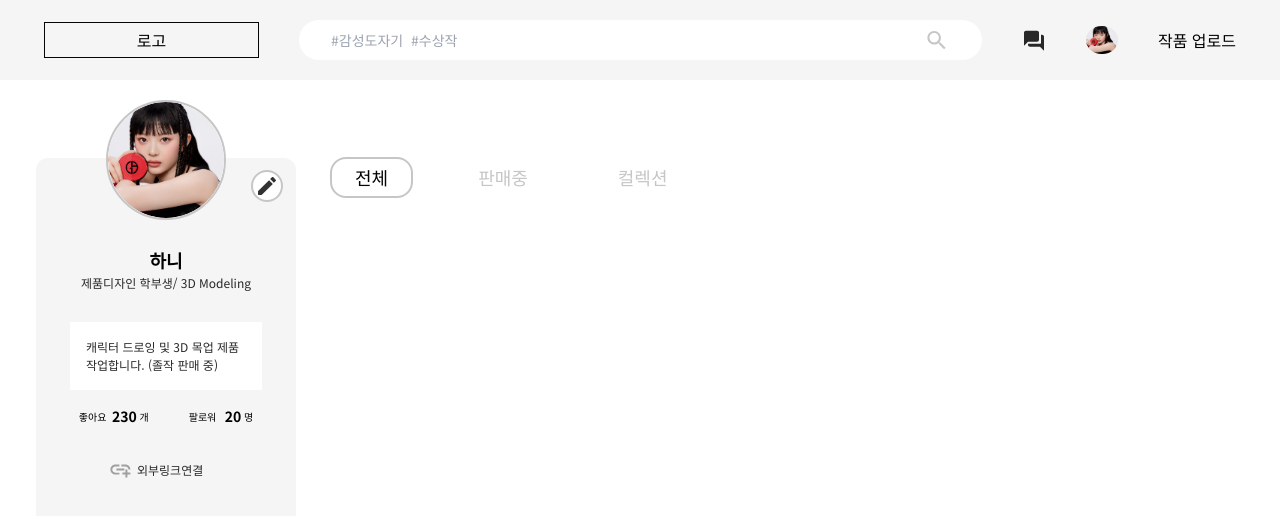
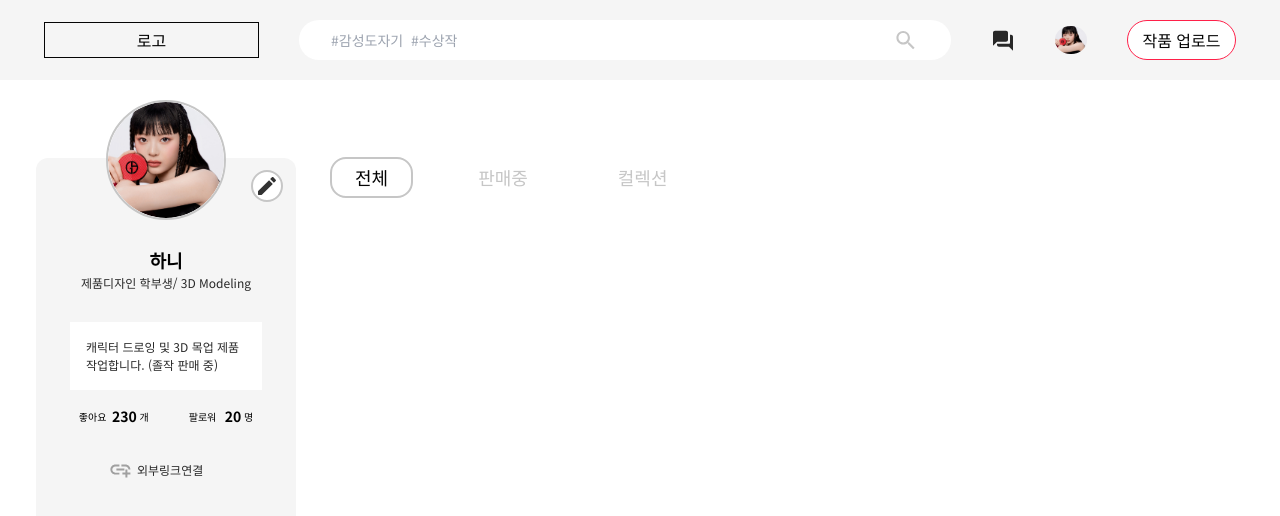
Before and after one commit to final-project-temporaryName/finalProject-FE, a Next.js app: page /mypage in a window 1280 px wide. Shown: the top 516 px of the page. Built offline with nearby package versions, Linux system fonts and the light colour scheme.

Commit message:
Refactor: 폴더별로 타입 분리 (관심사의 분리)

```diff
--- /dev/null
+++ b/src/components/NavBar/NavBar.types.ts
@@ -0,0 +1,13 @@
+import { StaticImageData } from 'next/image';
+
+// 프로필 이미지 클릭 시 나오는 드롭다운
+export interface ProfileImgDropDownProps {
+  userName: string;
+  profileImg: string | StaticImageData; // StaticImageData 타입은 추후 서버 연결되면 삭제 예정
+  major: string;
+}
+
+// 검색창
+export interface IForm {
+  query?: string;
+}
--- a/src/components/NavBar/NavigatorBox.tsx
+++ b/src/components/NavBar/NavigatorBox.tsx
@@ -23,11 +23,11 @@ function NavigatorBox() {
       {auth.isLogin && <ProfileImgDropDown userName={auth.userName} profileImg={auth.image} major={auth.major} />}
       {auth.isLogin ? (
         // 추후 작품 업로드 Link 수정 예정
-        <Button destination="/upload" style="primary-button nav-upload-button">
+        <Button destination="/upload" classname="primary-button nav-upload-button">
           작품 업로드
         </Button>
       ) : (
-        <Button destination="/login" style="primary-button nav-login-button">
+        <Button destination="/login" classname="primary-button nav-login-button">
           로그인
         </Button>
       )}
--- a/src/components/NavBar/ProfileImgDropDown.tsx
+++ b/src/components/NavBar/ProfileImgDropDown.tsx
@@ -2,19 +2,14 @@
 
 import useDropDown from '@/hooks/useDropDown';
 import useOnClickOutside from '@/hooks/useOnClickOutside';
-import Image, { StaticImageData } from 'next/image';
+import Image from 'next/image';
 import Link from 'next/link';
 import { useRef } from 'react';
 import ProfileDropDownImg from '../../../public/assets/images/profileDropDown.svg';
 import { Button } from '../Button';
+import { ProfileImgDropDownProps } from './NavBar.types';
 
-interface Props {
-  userName: string;
-  profileImg: string | StaticImageData; // StaticImageData 타입은 추후 서버 연결되면 삭제 예정
-  major: string;
-}
-
-function ProfileImgDropDown({ userName, profileImg, major }: Props) {
+function ProfileImgDropDown({ userName, profileImg, major }: ProfileImgDropDownProps) {
   const containerRef = useRef<HTMLDivElement>(null);
   const { isOpen: isDropDownOpen, handleDropDownOpen, handleDropDownClose } = useDropDown();
 
--- a/src/components/NavBar/SearchBar.tsx
+++ b/src/components/NavBar/SearchBar.tsx
@@ -3,10 +3,7 @@
 import { useStore } from '@/store';
 import { useForm } from 'react-hook-form';
 import SearchIcon from '../../../public/assets/icons/search.svg';
-
-interface IForm {
-  query?: string;
-}
+import { IForm } from './NavBar.types';
 
 function SearchBar() {
   const { register, handleSubmit } = useForm();
--- a/src/store/index.ts
+++ b/src/store/index.ts
@@ -1,6 +1,6 @@
-import { SearchState } from '@/types/zustand';
 import { create } from 'zustand';
 import { createSearchSlice } from './searchSlice';
+import { SearchState } from './zustand';
 
 type SliceType = SearchState;
 
--- a/src/store/searchSlice.ts
+++ b/src/store/searchSlice.ts
@@ -1,5 +1,5 @@
 import { StateCreator } from 'zustand';
-import { SearchState } from '@/types/zustand';
+import { SearchState } from './zustand';
 
 export const createSearchSlice: StateCreator<SearchState> = (set) => ({
   searchWord: '',
```
Also changed, not shown: src/components/Card/Card.tsx (+1 -13 lines), src/components/Card/Card.types.ts (added, +12 -0 lines), src/components/SideBar/SideBar.tsx (+3 -11 lines), src/components/SideBar/SideBar.types.ts (added, +10 -0 lines), src/store/zustand.ts (renamed from src/types/zustand.ts), 1 other file (tests, documents, lock files or other folders).
